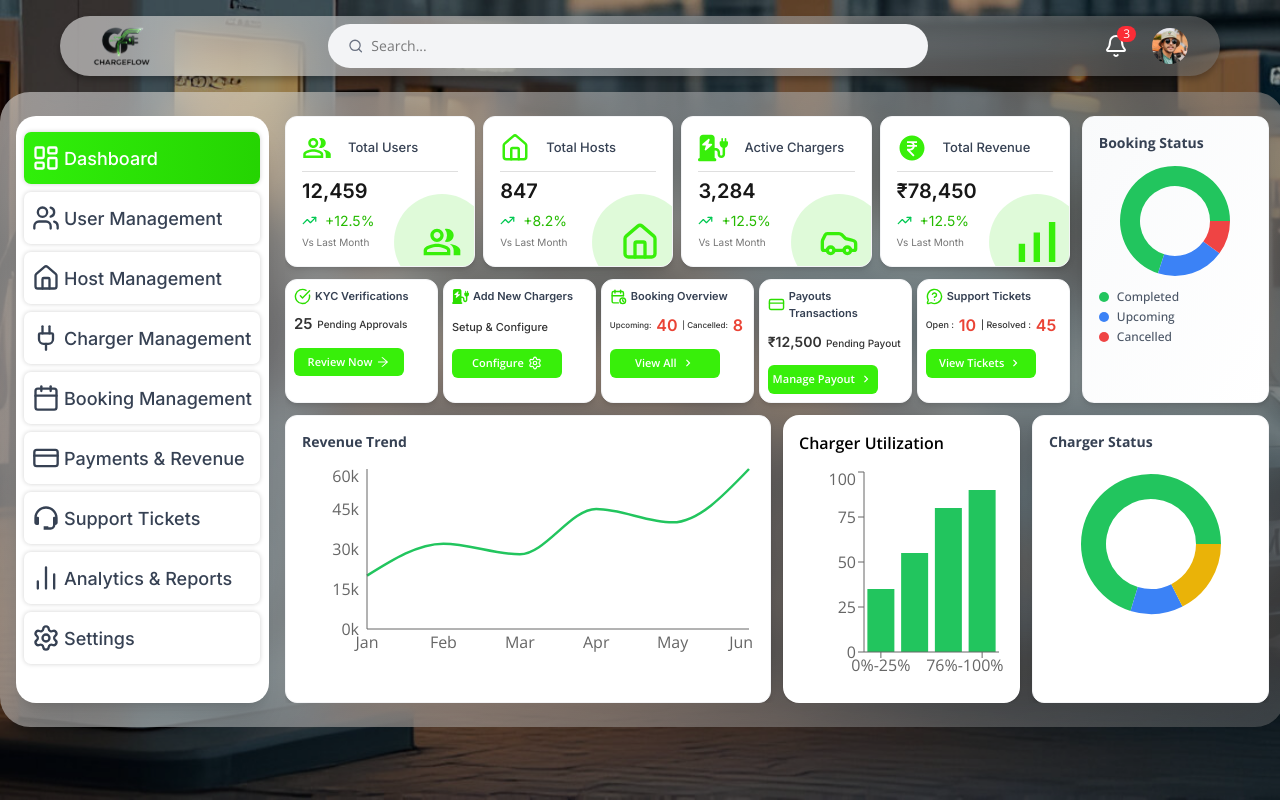
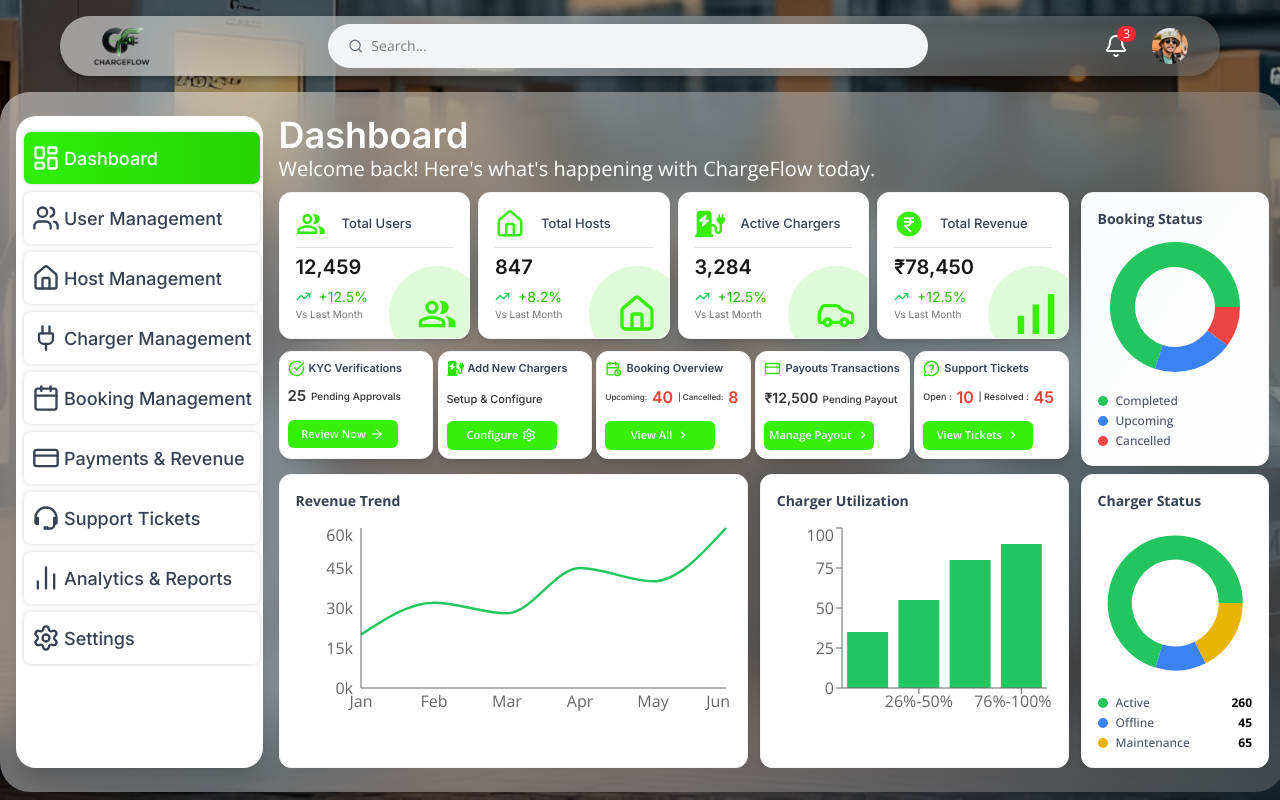
Before and after one commit to ChandaniSahu/ChargeFlow, a Next.js app: page /admin in a window 1280 px wide. Built offline with nearby package versions, Linux system fonts and the light colour scheme.

Commit message:
exact layout is ready

```diff
--- a/app/components/admin/Dashboard.tsx
+++ b/app/components/admin/Dashboard.tsx
@@ -69,13 +69,13 @@
 // export default function Dashboard() {
 //   return (
 //     <div className="flex-1 my-4 mr-4 overflow-y-auto no-scrollbar">
-//       {/* HEADER */}
-//       <h1 className="font-inter font-semibold text-[36px] text-white mb-1">
-//         Dashboard
-//       </h1>
-//       <p className="text-white text-[20px] mb-4">
-//         Welcome back! Here's what's happening with ChargeFlow today.
-//       </p>
+// {/* HEADER */}
+// <h1 className="font-inter font-semibold text-[36px] text-white mb-1">
+//   Dashboard
+// </h1>
+// <p className="text-white text-[20px] mb-4">
+//   Welcome back! Here's what's happening with ChargeFlow today.
+// </p>
 
 //       <div className="space-y-6">
 //         {/* STATS */}
@@ -213,6 +213,9 @@ import {
   Cell,
 } from "recharts";
 
+import { Clock, Zap, FileText, DollarSign } from 'lucide-react';
+import Image from 'next/image';
+
 /* ---------- DATA ---------- */
 
 
@@ -232,7 +235,7 @@ const stats = [
     bottomIcon: Home,
   },
   {
-    topIcon: FaChargingStation ,
+    topIcon: FaChargingStation,
     title: "Active Chargers",
     value: "3,284",
     growth: "+12.5%",
@@ -283,7 +286,7 @@ const actions = [
       </>
     ),
     btn: "View All",
-    btnIcon:MdOutlineKeyboardArrowRight,
+    btnIcon: MdOutlineKeyboardArrowRight,
     icon: TbCalendarTime,
   },
   {
@@ -295,7 +298,7 @@ const actions = [
       </>
     ),
     btn: "Manage Payout",
-    btnIcon:MdOutlineKeyboardArrowRight,
+    btnIcon: MdOutlineKeyboardArrowRight,
     icon: CreditCard,
   },
   {
@@ -312,7 +315,7 @@ const actions = [
       </>
     ),
     btn: "View Tickets",
-    btnIcon:MdOutlineKeyboardArrowRight,
+    btnIcon: MdOutlineKeyboardArrowRight,
     icon: MessageCircleQuestionMark,
   },
 ];
@@ -345,17 +348,134 @@ const bookingStatus = [
   { name: "Cancelled", value: 10, color: "#ef4444" },
 ];
 
+
+interface ActivityItem {
+  id: number;
+  name: string;
+  description: string;
+  time: string;
+  status: 'pending' | 'completed' | 'upcoming';
+  amount?: string;
+  icon?: React.ReactNode;
+  imageUrl: string;
+}
+
+
+  const activities :ActivityItem[] = [
+  {
+    id: 1,
+    name: "Rahul Kumar",
+    description: "New Booking - AC 22kW Charger",
+    time: "6 hours ago",
+    status: "upcoming",
+    imageUrl: "/images/user.jpg",
+  },
+  {
+    id: 2,
+    name: "Singh Charging Station",
+    description: "KYC Approved - 3 Chargers Activated",
+    time: "8 hours ago",
+    status: "completed",
+    imageUrl: "/images/user1.jpg",
+  },
+  {
+    id: 3,
+    name: "Sharm Charging Station",
+    description: "KYC Approved - 3 Chargers Activated",
+    time: "9 hours ago",
+    status: "completed",
+    imageUrl: "/images/user2.jpg",
+  },
+  {
+    id: 4,
+    name: "Sharma Power Solutions",
+    description: "New host KYC submitted",
+    time: "2 hours ago",
+    status: "pending",
+    imageUrl: "/images/user3.jpg",
+  },
+  {
+    id: 5,
+    name: "Priya Sharma",
+    description: "Completed Charging Session - DC Fast Charger",
+    time: "3 hours ago",
+    status: "completed",
+    imageUrl: "/images/user.jpg",
+  },
+  {
+    id: 6,
+    name: "Patel Energy Network",
+    description: "Payout Processed",
+    time: "5 hours ago",
+    status: "completed",
+    amount: "₹2,450.00",
+    imageUrl: "/images/user1.jpg",
+  },
+  {
+    id: 7,
+    name: "Verma EV Hub",
+    description: "New Booking - AC Charger",
+    time: "7 hours ago",
+    status: "upcoming",
+    imageUrl: "/images/user2.jpg",
+  },
+  {
+    id: 8,
+    name: "GreenVolt Station",
+    description: "KYC Approved - 2 Chargers Activated",
+    time: "10 hours ago",
+    status: "completed",
+    imageUrl: "/images/user3.jpg",
+  },
+];
+
+
+  const getStatusStyles = (status: ActivityItem['status']) => {
+    switch (status) {
+      case 'pending':
+        return 'bg-amber-50 text-amber-700 border-amber-200';
+      case 'completed':
+        return 'bg-blue-50 text-blue-700 border-blue-200';
+      case 'processed':
+        return 'bg-emerald-50 text-emerald-700 border-emerald-200';
+      default:
+        return 'bg-gray-50 text-gray-700';
+    }
+  };
+
+  const getStatusText = (status: ActivityItem['status']) => {
+    switch (status) {
+      case 'pending':
+        return 'Pending';
+      case 'completed':
+        return 'Completed';
+      case 'upcoming':
+        return 'upcoming';
+      default:
+        return status;
+    }
+  };
 /* ---------- COMPONENT ---------- */
 
 export default function Dashboard() {
   return (
-    <div className="flex-1 my-4 mr-4 overflow-y-auto no-scrollbar">
-      <div className="grid grid-cols-1 lg:grid-cols-5 gap-3 mb-3">
 
-  {/* LEFT SIDE: Stats + Actions (4 columns) */}
-  <div className="lg:col-span-4 space-y-3">
+    <div className="mt-2 mr-4  flex flex-col">
+       {/* HEADER */}
+      <h1 className="font-inter font-semibold text-[36px] text-white ">
+        Dashboard
+      </h1>
+      <p className="text-white text-[20px] mb-2 -mt-2">
+        Welcome back! Here's what's happening with ChargeFlow today.
+      </p>
+{/* <div className="space-y-2 flex-1 h-[82vh] overflow-y-auto no-scrollbar mb-4 red "> */}
 
-    {/* Stats Cards */}
+<div className="space-y-2 flex-1 h-[82vh] overflow-y-auto no-scrollbar mb-4">
+  {/* ROW 1: Stats/Actions + Booking Status */}
+  <div className="grid grid-cols-1 lg:grid-cols-5 gap-3">
+
+    {/* COLUMN 1: Stats + Actions (4 columns) */}
+    <div className="lg:col-span-4">
       <div className="grid grid-cols-1 sm:grid-cols-2 md:grid-cols-4 gap-[0.5rem]">
         {stats.map((s, i) => {
           const TopIcon = s.topIcon;
@@ -367,24 +487,21 @@ export default function Dashboard() {
               className="relative bg-white rounded-xl p-4 shadow-md border border-gray-100 overflow-hidden"
             >
               {/* TOP ICON */}
-        <div className="flex gap-[1rem] items-center mb-2 ">
-
+              <div className="flex gap-[1rem] items-center mb-2">
                 <TopIcon className="text-[#38EF0A]" size={30} />
                 <p className="font-inter text-[13px] text-[#364153] font-medium">{s.title}</p>
               </div>
 
               {/* TEXT */}
-
               <h2 className="font-inter text-[20px] font-semibold text-[#171717] border-t-[1.5px] border-[#DFDFDF] pt-1">{s.value}</h2>
 
               {/* GROWTH */}
-        <div className="flex flex-col  gap-1 mt-1">
-
+              <div className="flex flex-col gap-1 mt-1">
                 <span className="font-inter text-[#25BB00] text-[14px] font-regular flex items-center gap-[0.5rem] ">
-            <TrendingUp size={15} className="text-green-500" />
+                  <TrendingUp size={15} className="text-green-500 " />
                   {s.growth}
                 </span>
-          <span className="font-inter font-regular text-[#757575] text-[10px]">Vs Last Month</span>
+                <span className="font-inter font-regular text-[#757575] text-[10px] -mt-1">Vs Last Month</span>
               </div>
 
               {/* BOTTOM ICON (LIGHT GREEN, ROUNDED) */}
@@ -396,8 +513,8 @@ export default function Dashboard() {
         })}
       </div>
 
-    {/* Actions Cards */}
-    <div className="grid grid-cols-1 sm:grid-cols-2 md:grid-cols-3 lg:grid-cols-5 gap-[0.3rem]">
+      {/* Actions Cards - Added margin-top for spacing between Stats and Actions */}
+      <div className="grid grid-cols-1 sm:grid-cols-2 md:grid-cols-3 lg:grid-cols-5 gap-[0.3rem] mt-3">
         {actions.map((a, i) => {
           const TopIcon = a.icon;
           const BtnIcon = a.btnIcon;
@@ -429,22 +546,23 @@ export default function Dashboard() {
           );
         })}
       </div>
-
     </div>
 
-  {/* RIGHT SIDE: Booking Status (1 column) */}
-  <div className="lg:col-span-1 bg-gradient-to-br from-gray-50 to-white rounded-xl p-4 shadow-md border border-gray-100">
+    {/* COLUMN 2: Booking Status (1 column) */}
+    <div className="lg:col-span-1">
+      <div className="bg-gradient-to-br from-gray-50 to-white rounded-xl p-4 shadow-md border border-gray-100 h-full flex flex-col">
         <h3 className="text-sm font-bold text-gray-700 mb-2">Booking Status</h3>
+        <div className="flex-1 flex flex-col justify-center">
           <div className="flex justify-center mb-2">
-      <PieChart width={120} height={120}>
-        <Pie data={bookingStatus} dataKey="value" innerRadius={35} outerRadius={55}>
+            <PieChart width={140} height={140}>
+              <Pie data={bookingStatus} dataKey="value" innerRadius={40} outerRadius={65}>
                 {bookingStatus.map((e, i) => (
                   <Cell key={i} fill={e.color} stroke="none" />
                 ))}
               </Pie>
             </PieChart>
           </div>
-    <div className="space-y-1">
+          <div className="space-y-1 mt-2">
             {bookingStatus.map((s, i) => (
               <div key={i} className="flex items-center gap-2 text-xs">
                 <div className="w-2.5 h-2.5 rounded-full" style={{ backgroundColor: s.color }} />
@@ -453,15 +571,18 @@ export default function Dashboard() {
             ))}
           </div>
         </div>
-
+      </div>
+    </div>
   </div>
 
+  {/* ROW 2: Revenue/Utilization + Charger Status */}
+  <div className="grid grid-cols-1 lg:grid-cols-5 gap-3 mb-6">
 
-      {/* Charts Section */}
-      <div className="grid grid-cols-1 lg:grid-cols-4 gap-3">
-
-  {/* Revenue Trend - 2/4 width */}
-  <div className="lg:col-span-2 bg-white rounded-xl shadow-md p-4 border border-gray-100">
+    {/* COLUMN 1: Revenue Trend + Charger Utilization (4 columns) */}
+    <div className="lg:col-span-4">
+      <div className="grid grid-cols-1 lg:grid-cols-5 gap-3 h-full">
+        {/* Revenue Trend - 3/5 width */}
+        <div className="lg:col-span-3 bg-white rounded-xl shadow-md p-4 border border-gray-100 h-full">
           <h3 className="font-bold text-sm text-gray-700 mb-3">Revenue Trend</h3>
           <ResponsiveContainer width="100%" height={200}>
             <LineChart data={revenueData}>
@@ -473,10 +594,10 @@ export default function Dashboard() {
           </ResponsiveContainer>
         </div>
 
-  {/* Charger Utilization - 1/4 width */}
-  <div className="bg-white rounded-2xl shadow p-4">
-    <h3 className="font-semibold mb-3">Charger Utilization</h3>
-    <ResponsiveContainer width="100%" height={220}>
+        {/* Charger Utilization - 2/5 width */}
+        <div className="lg:col-span-2 bg-white rounded-xl shadow-md p-4 border border-gray-100 h-full">
+          <h3 className="font-bold text-sm text-gray-700 mb-3">Charger Utilization</h3>
+          <ResponsiveContainer width="100%" height={200}>
             <BarChart data={utilizationData}>
               <XAxis dataKey="level" />
               <YAxis />
@@ -485,10 +606,14 @@ export default function Dashboard() {
             </BarChart>
           </ResponsiveContainer>
         </div>
+      </div>
+    </div>
 
-  {/* Charger Status - 1/4 width */}
-  <div className="bg-white rounded-xl shadow-md p-4 border border-gray-100">
+    {/* COLUMN 2: Charger Status (1 column) */}
+    <div className="lg:col-span-1">
+      <div className="bg-white rounded-xl shadow-md p-4 border border-gray-100 h-full flex flex-col">
         <h3 className="font-bold text-sm text-gray-700 mb-3">Charger Status</h3>
+        <div className="flex-1 flex flex-col justify-center">
           <div className="flex justify-center mb-3">
             <PieChart width={160} height={160}>
               <Pie data={chargerStatus} dataKey="value" innerRadius={45} outerRadius={70}>
@@ -498,45 +623,84 @@ export default function Dashboard() {
               </Pie>
             </PieChart>
           </div>
+          <div className="space-y-1">
+            {chargerStatus.map((s, i) => (
+              <div key={i} className="flex items-center gap-2 text-xs">
+                <div className="w-2.5 h-2.5 rounded-full" style={{ backgroundColor: s.color }} />
+                <span className="text-gray-600 font-medium">{s.name}</span>
+                <span className="ml-auto font-bold">{s.value}</span>
+              </div>
+            ))}
+          </div>
+        </div>
+      </div>
+    </div>
+  </div>
+  <div className="px-4 md:px-3 py-4 md:py-3 bg-white rounded-[10px]">
+  {/* Header - Fixed */}
+    <h1 className="text-xl mb-2 md:text-2xl font-semibold text-gray-900">
+      Recent Activity
+    </h1>
+
+
+  {/* Scrollable Card Container */}
+  {/* <div className="bg-white rounded-[10px] shadow-md overflow-hidden red"> */}
+    <div className="max-h-[300px] overflow-y-auto mt-1 no-scrollbar">
+      {activities.map((activity) => (
+        <div
+          key={activity.id}
+          className="px-6 py-4 hover:bg-gray-50 transition-colors duration-200 border border-gray-300 rounded-[10px] mb-2"
+        >
+          <div className="flex items-center justify-between gap-4">
+            {/* Left: Avatar/Logo */}
+            <div className="flex-shrink-0">
+              <div className="w-14 h-14 rounded-full overflow-hidden border-2 border-gray-200 bg-gray-100">
+                <div className="w-full h-full flex items-center justify-center bg-gradient-to-br from-gray-200 to-gray-300">
+                  {activity.imageUrl? (
+                     <img src={activity.imageUrl}/>
+                  ) : (
+                    <div className="text-gray-600 font-medium text-sm">
+                      {activity.name.charAt(0)}
+                    </div>
+                  )}
+                </div>
+              </div>
             </div>
 
+            {/* Middle: Name, Description, Time (Column) */}
+            <div className="flex-1 min-w-0">
+              <h3 className="text-base md:text-lg font-semibold text-gray-900 mb-1">
+                {activity.name}
+              </h3>
+
+              <p className="text-sm md:text-base text-gray-600 mb-1">
+                {activity.description}
+                {activity.amount && (
+                  <span className="font-semibold text-green-600 ml-1">
+                    {activity.amount}
+                  </span>
+                )}
+              </p>
+
+              <div className="flex items-center text-sm text-gray-500">
+                <Clock className="w-4 h-4 mr-1" />
+                <span>{activity.time}</span>
+              </div>
             </div>
 
-
-      {/* Charger Utilization */}
-      {/* <div className="mt-3 bg-white rounded-xl shadow-md p-4 border border-gray-100">
-        <h3 className="font-bold text-sm text-gray-700 mb-3">Charger Utilization</h3>
-        <ResponsiveContainer width="100%" height={200}>
-          <BarChart data={utilizationData}>
-            <XAxis
-              dataKey="level"
-              stroke="#9ca3af"
-              style={{ fontSize: '11px' }}
-              tickLine={false}
-            />
-            <YAxis
-              stroke="#9ca3af"
-              style={{ fontSize: '11px' }}
-              tickLine={false}
-            />
-            <Tooltip
-              contentStyle={{
-                backgroundColor: 'white',
-                border: '1px solid #e5e7eb',
-                borderRadius: '6px',
-                fontSize: '11px',
-                padding: '6px 10px'
-              }}
-              formatter={(value) => [value, 'Chargers']}
-            />
-            <Bar
-              dataKey="value"
-              fill="#22c55e"
-              radius={[6, 6, 0, 0]}
-            />
-          </BarChart>
-        </ResponsiveContainer>
-      </div> */}
+            {/* Right: Status Badge */}
+            <div className="flex-shrink-0">
+              <span className={`inline-flex items-center px-3 py-1 rounded-full text-xs font-medium border ${getStatusStyles(activity.status)}`}>
+                {getStatusText(activity.status)}
+              </span>
+            </div>
+          </div>
+        </div>
+      ))}
+    </div>
+  {/* </div> */}
+</div>
+</div>
     </div>
   );
 }
```
Lines whose indentation alone changed are shown as unchanged.
